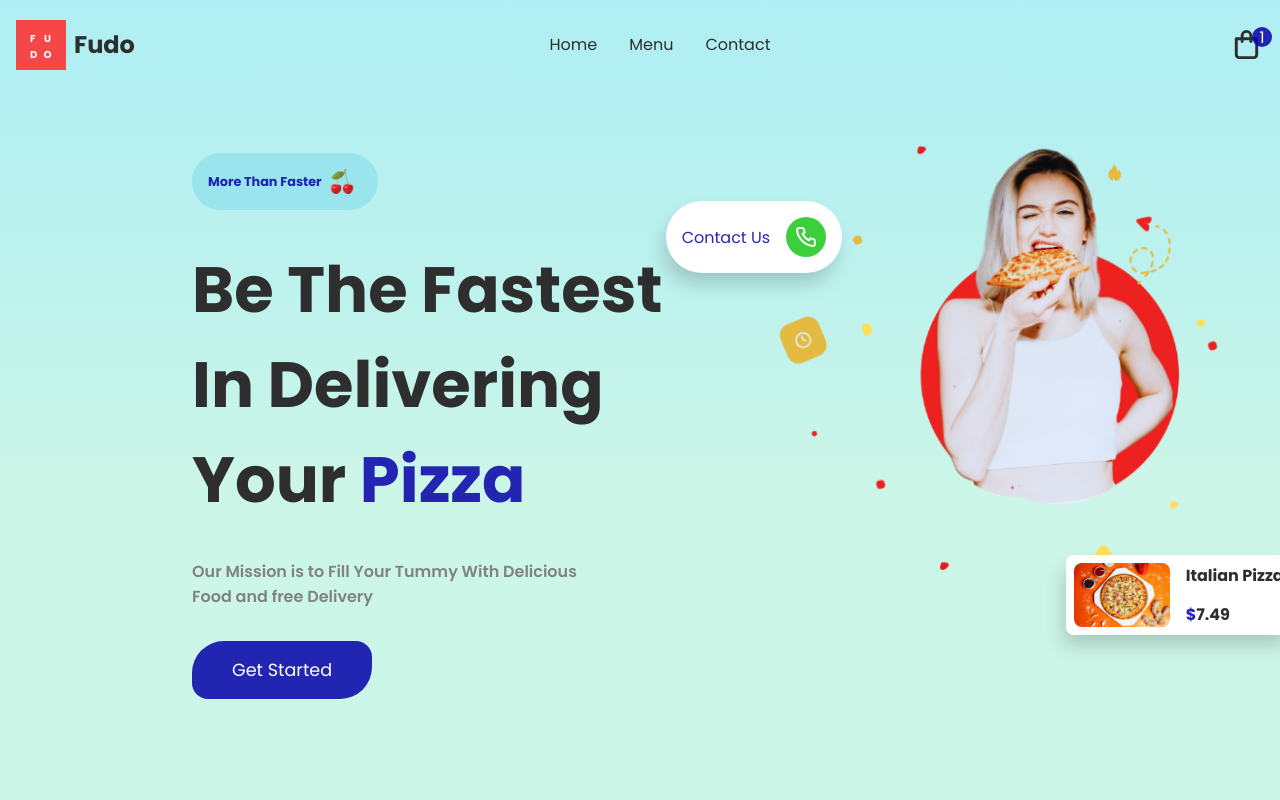
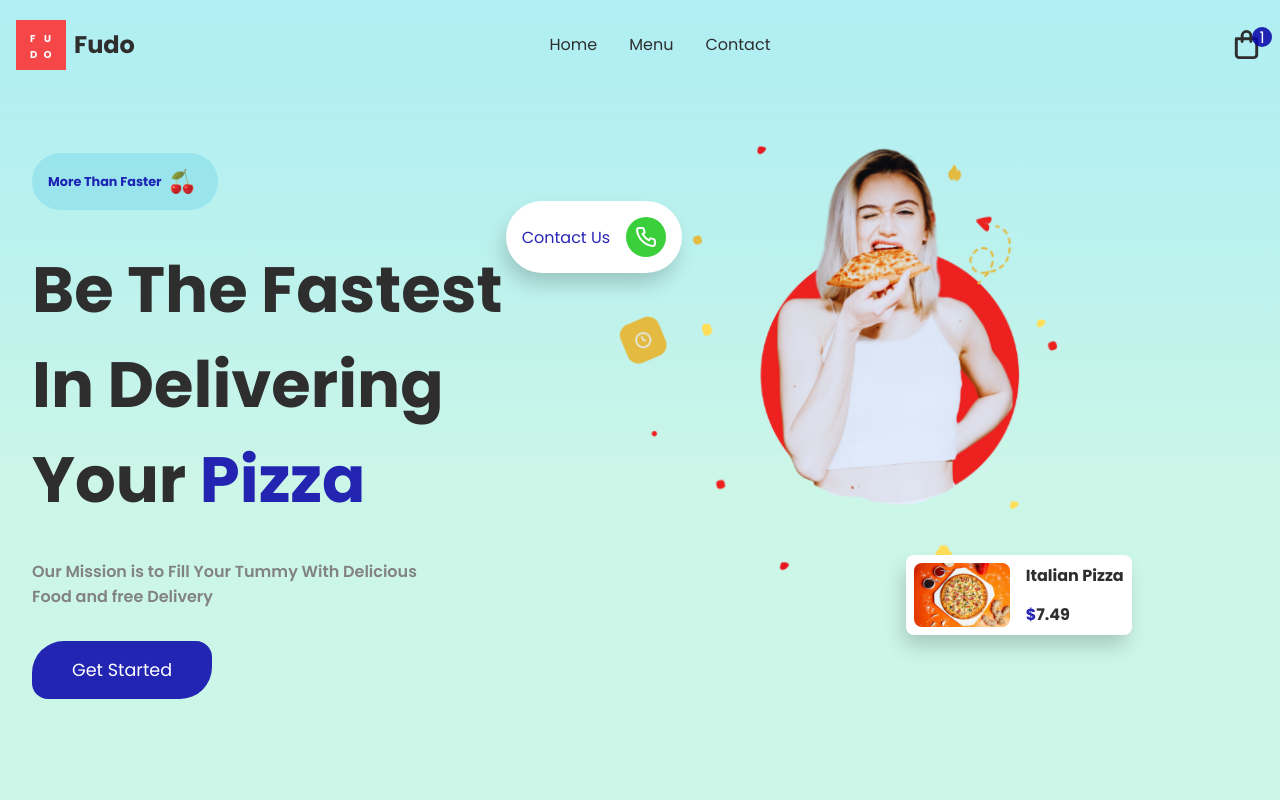
Before and after one commit to AdugboAghogho/Fudo-pizzashope, a Next.js app: page / in a window 1280 px wide. Shown: the top 800 px of the page. Built offline with nearby package versions, Linux system fonts and the light colour scheme.

Commit message:
second day cpmmit

```diff
--- a/styles/Hero.module.css
+++ b/styles/Hero.module.css
@@ -44,7 +44,7 @@
     position: relative;
 }
 
-.imageContainer{
+.imageContainer {
     width: 38rem;
     position: absolute;
     top: -5rem;
--- a/styles/Home.module.css
+++ b/styles/Home.module.css
@@ -1,3 +1,3 @@
 .container{
-    padding: 1rem 12rem;
+    padding: 1rem 2rem;
 }
```
